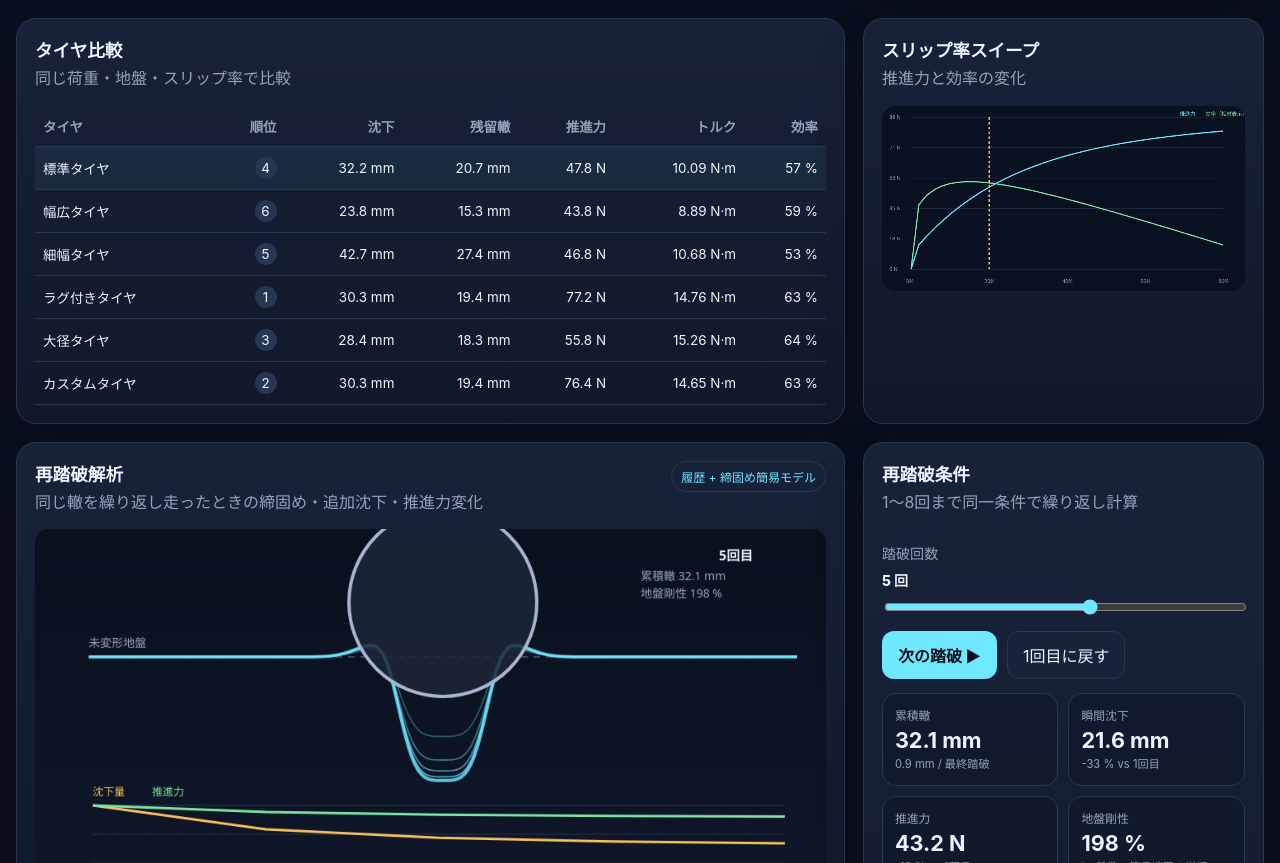
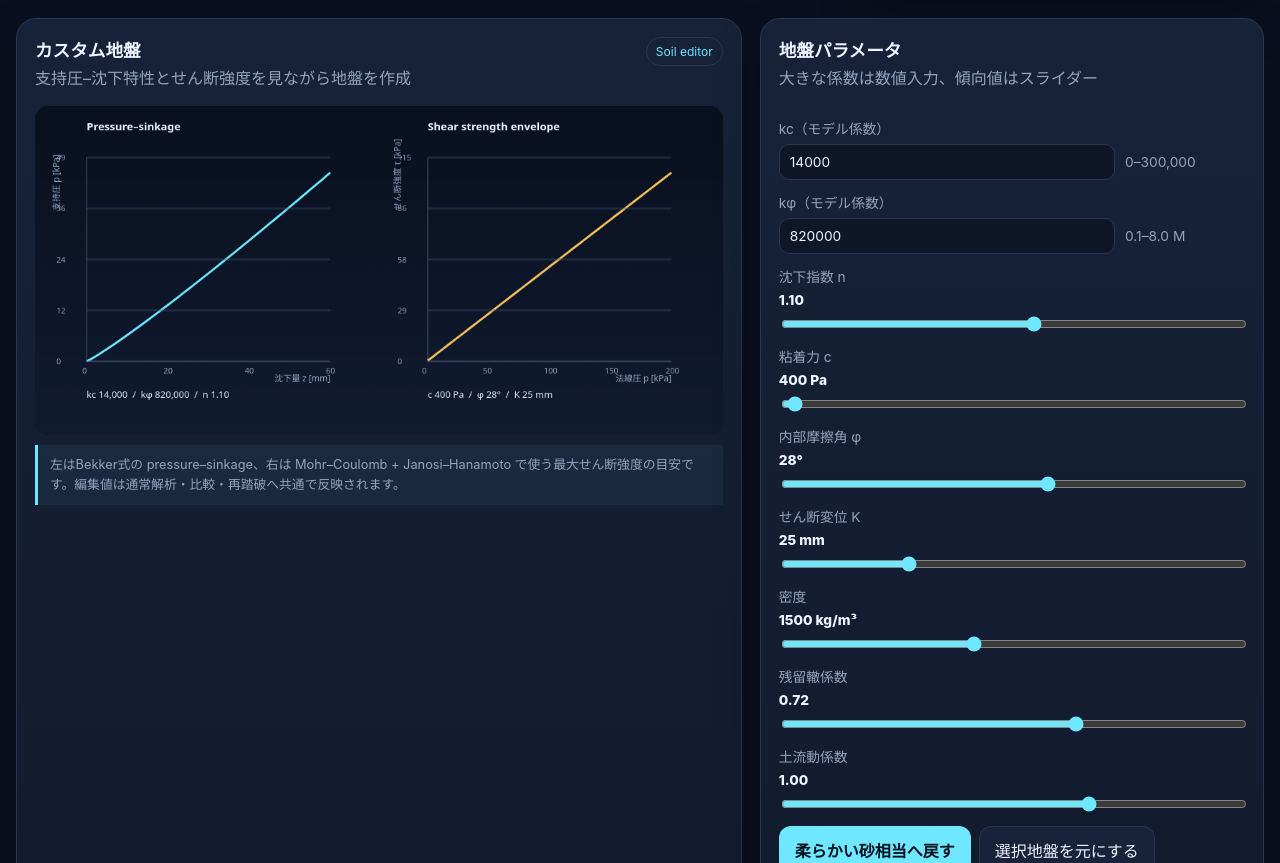
Before and after one commit to temesotejam/wheel-terrain-sim, a plain HTML site: page index.html in a window 1280 px wide. Shown: the part 1937-2800 px from the top of the page. Drawn offline with Linux system fonts and the light colour scheme.

Commit message:
Add custom soil editor and saved profiles UI

```diff
--- a/index.html
+++ b/index.html
@@ -8,13 +8,14 @@
   <link rel="stylesheet" href="styles.css" />
   <link rel="stylesheet" href="repass.css" />
   <link rel="stylesheet" href="wheel-editor.css" />
+  <link rel="stylesheet" href="soil-editor.css" />
 </head>
 <body>
   <header class="hero">
     <div>
       <p class="eyebrow">WHEEL–TERRAIN SIM</p>
       <h1>タイヤと地面の力を、動きで見る。</h1>
-      <p class="lead">簡易テラメカニクスモデルで、沈下・推進力・必要トルク・スリップ・轍・再踏破に加え、カスタムタイヤ形状をその場で作って比較できます。</p>
+      <p class="lead">簡易テラメカニクスモデルで、タイヤ形状と地盤特性を自由に変えながら、沈下・推進力・必要トルク・スリップ・轍・再踏破を比較できます。</p>
     </div>
     <div class="hero-actions">
       <button id="playBtn" class="primary">▶ 再生</button>
@@ -90,7 +91,7 @@
           <span class="badge">Geometry editor</span>
         </div>
         <canvas id="wheelPreviewCanvas" width="960" height="460"></canvas>
-        <p class="editor-tip">編集すると自動的に「カスタムタイヤ」が選択され、上の走行解析・タイヤ比較・下の再踏破解析へ同じ形状が反映されます。</p>
+        <p class="editor-tip">編集すると自動的に「カスタムタイヤ」が選択され、走行解析・タイヤ比較・再踏破解析へ同じ形状が反映されます。</p>
       </article>
 
       <aside class="panel wheel-editor-controls">
@@ -123,6 +124,85 @@
         </div>
 
         <div id="customWheelSummary" class="custom-wheel-summary"></div>
+      </aside>
+    </section>
+
+    <section class="grid two soil-editor-grid">
+      <article class="panel soil-preview-panel">
+        <div class="panel-head">
+          <div>
+            <h2>カスタム地盤</h2>
+            <p>支持圧–沈下特性とせん断強度を見ながら地盤を作成</p>
+          </div>
+          <span class="badge">Soil editor</span>
+        </div>
+        <canvas id="soilPreviewCanvas" width="960" height="460"></canvas>
+        <p class="editor-tip soil-tip">左はBekker式の pressure–sinkage、右は Mohr–Coulomb + Janosi–Hanamoto で使う最大せん断強度の目安です。編集値は通常解析・比較・再踏破へ共通で反映されます。</p>
+      </article>
+
+      <aside class="panel soil-editor-controls">
+        <div class="panel-head">
+          <div>
+            <h2>地盤パラメータ</h2>
+            <p>大きな係数は数値入力、傾向値はスライダー</p>
+          </div>
+        </div>
+
+        <label>kc（モデル係数）
+          <div class="soil-number-row">
+            <input id="customSoilKcInput" type="number" min="0" max="300000" step="1000" value="14000" />
+            <span>0–300,000</span>
+          </div>
+        </label>
+        <label>kφ（モデル係数）
+          <div class="soil-number-row">
+            <input id="customSoilKphiInput" type="number" min="100000" max="8000000" step="10000" value="820000" />
+            <span>0.1–8.0 M</span>
+          </div>
+        </label>
+        <label>沈下指数 n <output id="customSoilNOut">1.10</output>
+          <input id="customSoilNInput" type="range" min="0.50" max="1.60" step="0.01" value="1.10" />
+        </label>
+        <label>粘着力 c <output id="customSoilCohesionOut">400 Pa</output>
+          <input id="customSoilCohesionInput" type="range" min="0" max="30000" step="100" value="400" />
+        </label>
+        <label>内部摩擦角 φ <output id="customSoilPhiOut">28°</output>
+          <input id="customSoilPhiInput" type="range" min="5" max="45" step="1" value="28" />
+        </label>
+        <label>せん断変位 K <output id="customSoilKOut">25 mm</output>
+          <input id="customSoilKInput" type="range" min="5" max="80" step="1" value="25" />
+        </label>
+        <label>密度 <output id="customSoilDensityOut">1500 kg/m³</output>
+          <input id="customSoilDensityInput" type="range" min="800" max="2500" step="10" value="1500" />
+        </label>
+        <label>残留轍係数 <output id="customSoilRutOut">0.72</output>
+          <input id="customSoilRutInput" type="range" min="0.05" max="1.10" step="0.01" value="0.72" />
+        </label>
+        <label>土流動係数 <output id="customSoilFlowOut">1.00</output>
+          <input id="customSoilFlowInput" type="range" min="0" max="1.50" step="0.01" value="1.00" />
+        </label>
+
+        <div class="soil-editor-actions">
+          <button id="resetCustomSoilBtn" class="primary">柔らかい砂相当へ戻す</button>
+          <button id="loadSelectedSoilBtn">選択地盤を元にする</button>
+        </div>
+
+        <div id="customSoilSummary" class="soil-summary"></div>
+
+        <div class="soil-profile-box">
+          <h3>地盤プロファイルを保存</h3>
+          <div class="soil-profile-row">
+            <input id="soilProfileName" type="text" maxlength="80" placeholder="例: 乾燥砂 実験A" />
+            <button id="saveSoilProfileBtn">保存</button>
+          </div>
+          <div class="soil-profile-row">
+            <select id="savedSoilProfileSelect"></select>
+            <div class="soil-profile-actions">
+              <button id="loadSoilProfileBtn">読込</button>
+              <button id="deleteSoilProfileBtn">削除</button>
+            </div>
+          </div>
+        </div>
       </aside>
     </section>
 
@@ -189,9 +269,9 @@
 
     <section class="panel notes">
       <h2>この解析の位置づけ</h2>
-      <p>これはDEMのように土粒子一つ一つを解く解析ではなく、Bekker系の圧力–沈下式とJanosi–Hanamoto型のせん断式を使った<strong>軽量な準物理モデル</strong>です。タイヤ形状の傾向比較や、どの条件を本格DEM/FEMで掘るべきかを決める用途を想定しています。</p>
+      <p>これはDEMのように土粒子一つ一つを解く解析ではなく、Bekker系の圧力–沈下式とJanosi–Hanamoto型のせん断式を使った<strong>軽量な準物理モデル</strong>です。タイヤ形状と地盤特性の傾向比較や、どの条件を本格DEM/FEMで掘るべきかを決める用途を想定しています。</p>
       <p>轍・排土アニメーションは、計算した沈下量とスリップ率に地盤別の残留係数を掛けた<strong>可視化用の簡易モデル</strong>です。再踏破では、踏破ごとの締固めで地盤剛性が上がる一方、高スリップやラグによる撹乱で締固め効果が弱まる履歴モデルを追加しています。</p>
-      <p>カスタムタイヤのラグ本数・角度は、現時点では粒子接触を直接解かず、有効せん断係数と転がり抵抗係数へ写像する簡易モデルです。形状そのものはプレビューで正確に描きますが、力の絶対値には実測同定が必要です。</p>
+      <p>カスタムタイヤのラグ本数・角度は有効せん断係数と転がり抵抗係数へ写像する簡易モデルです。カスタム地盤のパラメータはBekker–Wong / Janosi–Hanamoto計算へ直接入り、保存プロファイルはこのブラウザ内に保持されます。</p>
       <p class="warning">絶対値を実機設計に使うには地盤パラメータ、ラグ形状係数、再踏破時の締固め係数の実測同定が必要です。現段階では「比較・可視化」が主目的です。</p>
     </section>
   </main>
@@ -205,5 +285,8 @@
   <script src="repass.js"></script>
   <script src="wheel-geometry.js"></script>
   <script src="wheel-editor.js"></script>
+  <script src="soil-model.js"></script>
+  <script src="soil-editor.js"></script>
+  <script src="editor-sync.js"></script>
 </body>
 </html>
```
